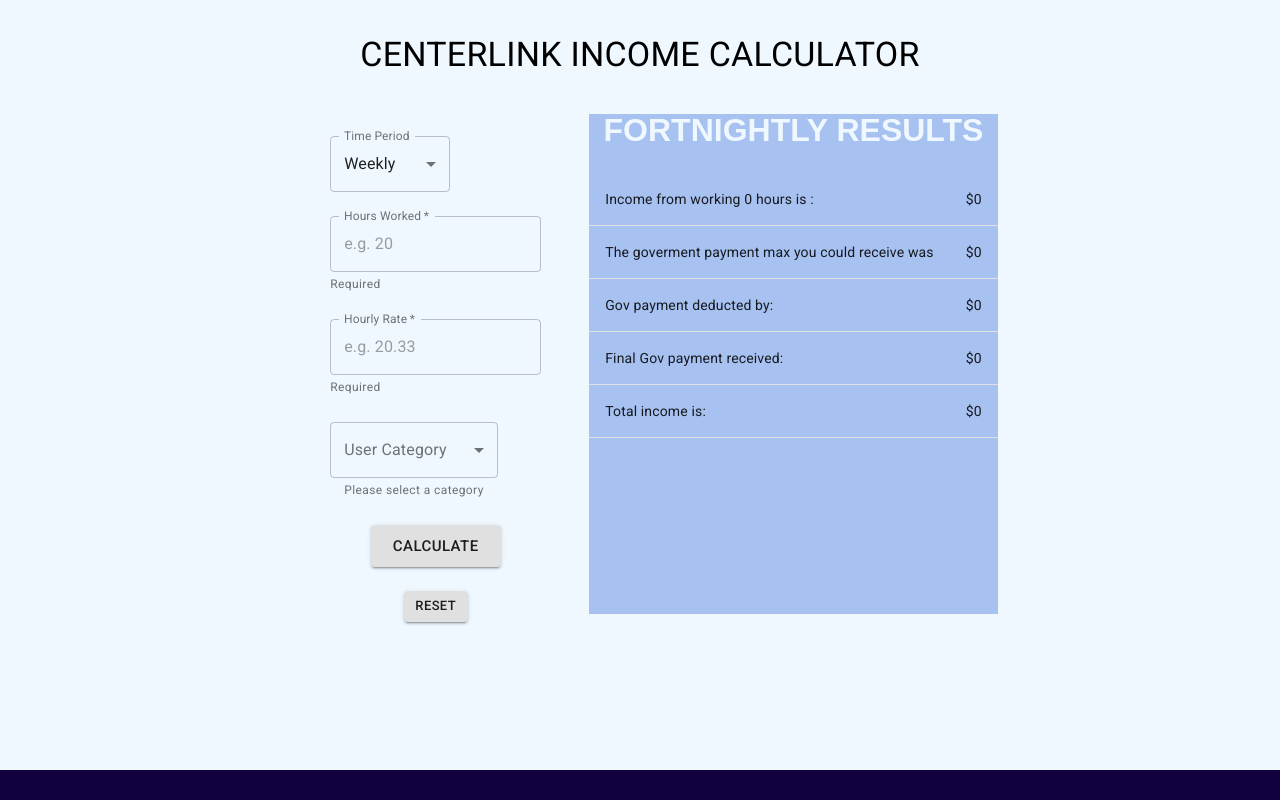
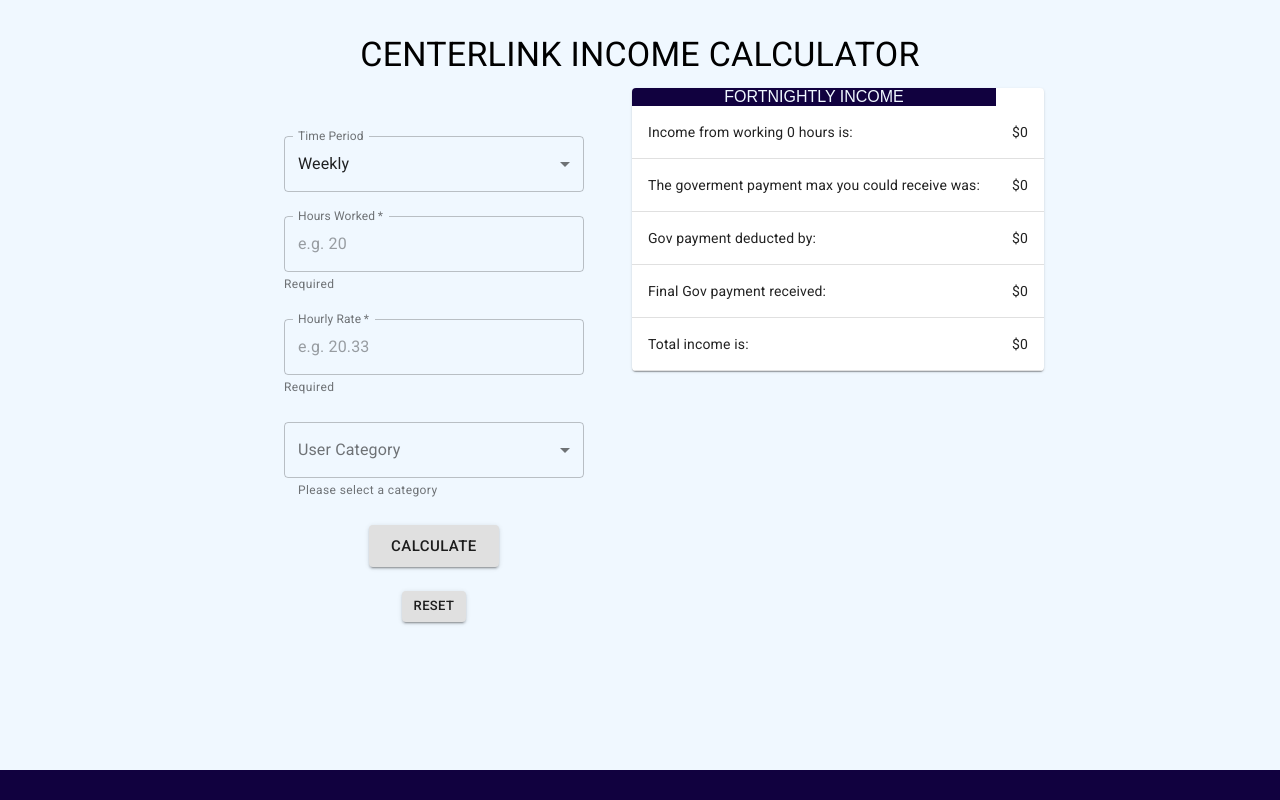
Before and after one commit to SebAnt86/incomecalc, a React (Create React App) app: page / in a window 1280 px wide. Shown: the top 800 px of the page. Built offline with nearby package versions, Linux system fonts and the light colour scheme; the HTML template or start-up script is replaced by a standard one.

Commit message:
refactor the results table with MUI

```diff
--- a/src/components/Form.js
+++ b/src/components/Form.js
@@ -18,7 +18,8 @@
 const useStyles = makeStyles((theme) => ({
   formControl: {
     // margin: theme.spacing(1),
-    minWidth: 120,
+    minWidth: 300,
+    maxWidth: "auto",
   },
   selectEmpty: {
     marginTop: theme.spacing(2),
@@ -124,7 +125,6 @@
   };
 
   // function to handle the category
-
   const handleChangeCategory = (e) => {
     setUserCategory(e.target.value);
 
@@ -140,7 +140,7 @@
     <>
       <Container maxWidth="md">
         <form onSubmit={handleSubmit}>
-          <FormGroup>
+          <FormGroup mx={{xs: 3}}>
             <Box mt={{ xs: 3 }}>
               <FormControl variant="outlined" className={classes.formControl}>
                 <InputLabel id="time_period-label">Time Period</InputLabel>
@@ -171,6 +171,7 @@
                 value={hoursWorked}
                 onChange={(e) => setHoursWorked(e.target.value)}
                 required
+                className={classes.formControl}
               />
               <FormHelperText>Required</FormHelperText>
               <Box component="p" display={hoursValid} mt={{ xs: -1 }}>
@@ -192,6 +193,7 @@
                 value={hourRate}
                 onChange={(e) => setHourRate(e.target.value)}
                 required
+                className={classes.formControl}
               />
               <FormHelperText>Required</FormHelperText>
               <Box component="p" display={rateValid} mt={{ xs: -1 }}>
@@ -212,6 +214,7 @@
                 placeholder="e.g. 800"
                 value={partnerIncome}
                 onChange={(e) => setPartnerIncome(e.target.value)}
+                className={classes.formControl}
               />
               <FormHelperText>Required</FormHelperText>
               <Box component="p" display={partnerValid} mt={{ xs: -1 }}>
--- a/src/components/Result.js
+++ b/src/components/Result.js
@@ -1,52 +1,71 @@
 import React from "react";
-import { Table, TableRow, TableCell, TableBody } from "@material-ui/core";
+
+import Table from "@material-ui/core/Table";
+import TableBody from "@material-ui/core/TableBody";
+import TableCell from "@material-ui/core/TableCell";
+import TableContainer from "@material-ui/core/TableContainer";
+import TableHead from "@material-ui/core/TableHead";
+import TableRow from "@material-ui/core/TableRow";
+import Paper from "@material-ui/core/Paper";
+import Container from "@material-ui/core/Container";
+import Typography from "@material-ui/core/Typography";
 // import { makeStyles } from '@material-ui/core/styles';
 
 function Result(props) {
   const { result } = props;
   const workIncomeTotal = result.workIncomeTotal ? result.workIncomeTotal : 0;
-  let  workedHours = result.workHours ? result.workHours : 0;
+  let workedHours = result.workHours ? result.workHours : 0;
   const maxGovPayment = result.maxGovPayment ? result.maxGovPayment : 0;
   const deductions = result.deductions ? result.deductions : 0;
   const finalGovPay = result.finalGovPay ? result.finalGovPay : 0;
   const totalIncome = result.totalIncome ? result.totalIncome : 0;
 
-
   if (result.timePeriod === "monthly") {
     workedHours = workedHours.toFixed(2);
   }
 
-
   return (
-    <div className="result">
-      <h2 className="_titles"> FORTNIGHTLY RESULTS </h2>
-      <Table className="_table" aria-label="simple table">
+    <>
+      <TableContainer component={Paper} maxWidth="md">
+        <Table aria-label="customized table">
+          <TableHead className="table-head">
+            <TableRow align="center">FORTNIGHTLY INCOME</TableRow>
+          </TableHead>
           <TableBody>
             <TableRow>
-            <TableCell>Income from working {workedHours} hours is :</TableCell>
+              <TableCell>
+                Income from working {workedHours} hours is:
+              </TableCell>
               <TableCell align="right">${workIncomeTotal}</TableCell>
             </TableRow>
             <TableRow>
               <TableCell>
-              The goverment payment max you could receive was
+              The goverment payment max you could receive was:
               </TableCell>
               <TableCell align="right">${maxGovPayment}</TableCell>
             </TableRow>
             <TableRow>
-            <TableCell> Gov payment deducted by:</TableCell>
+              <TableCell>
+              Gov payment deducted by:
+              </TableCell>
               <TableCell align="right">${deductions}</TableCell>
             </TableRow>
             <TableRow>
-            <TableCell> Final Gov payment received:</TableCell>
+              <TableCell>
+              Final Gov payment received:
+              </TableCell>
               <TableCell align="right">${finalGovPay}</TableCell>
             </TableRow>
             <TableRow>
-            <TableCell> Total income is:</TableCell>
-            <TableCell align="right">${totalIncome}</TableCell>
+              <TableCell>
+              Total income is:
+              </TableCell>
+              <TableCell>${totalIncome}</TableCell>
             </TableRow>
           </TableBody>
         </Table>
-    </div>
+      </TableContainer>
+    </>
   );
 }
 
--- a/src/index.css
+++ b/src/index.css
@@ -7,6 +7,24 @@
     font-family: sans-serif;
     margin: 0;
 }
+
+.heading {
+    padding-top: 1em;
+    text-align: center;
+ }
+
+.main-container{
+    display: flex;
+    min-height: 100vh;
+    flex-direction: column;
+    justify-content: space-between;
+}
+
+.validation {
+    color: red !important;
+    font-size: 1em !important;
+}
+
 
 .footer-style{
     background-color: #11013f;
@@ -19,123 +37,8 @@
     letter-spacing: 0.09em;
 }
 
-.main-container{
-    display: flex;
-    min-height: 100vh;
-    flex-direction: column;
-    justify-content: space-between;
+
+.table-head {
+    background-color: #11013f;
+    color: #f0f8ff;
 }
-
-
-
-/* .page_design {
-    height: 100vh;
-    display: grid;
-    grid-template-columns:repeat(2, minmax(40%,670px));
-    grid-template-rows: 0.2fr 1fr 0.2fr;
-    grid-template-areas: "header header"
-                         "form  result"
-                         "footer footer" ;
-    gap: 0px 10px;
-    justify-content: center;
-    } */
-
-.heading {
-    /* position: sticky;
-    left: 0;
-    top: 0;
-    width: 100%;
-    height: 100%;
-   grid-area: header;
-
-   font-size: 3em;
-   text-decoration: underline; */
-   padding-top: 1em;
-   text-align: center;
-}
-._titles {
-    color:aliceblue;
-    font-size: 2rem;
-}
-
- .result {
-    width: clamp(350px,100%,50vw);
-    background-color: rgba(31, 40, 91, 0.481);
-    grid-area:form ;
-    text-align: center;
-    color: rgb(242, 230, 230);
-    margin: 0 auto;
-    line-height: 2em;
-    height: 100%;
-    max-height: 500px;
-}
-
-.result {
-    background-color: rgba(87, 134, 223, 0.481);
-   grid-area: result;
-
-}
-
-
-    /* input, select {
-    width: clamp(5em,50%,15em);
-    height: 2rem;
-    border: 1px solid lightgray;
-    border-radius: 5px;
-    padding: 5px;
-    margin-left: 1rem ;
-    }
-
-   Button {
-       margin: 2rem !important;
-   } */
-
-
-/* .footer {
-    grid-area: footer;
-    position: static;
-  bottom: 0;
-  width: 100%;
-    background-color: rgb(255, 255, 255);
-
-    text-align: center;
-
-    font-size: 0.8rem;
-
-   } */
-
-/* .footer > p {
-    padding: 10px;
-    margin: auto; this is centering the footer !! ??? */
-    /* width: clamp(45ch, 50%, 75ch);
-} */
-
-.validation {
-    color: red !important;
-    font-size: 1em !important;
-}
-
-
-
-/* @media(max-width:786px) {
-    .page_design {
-
-    grid-template-columns:repeat(2, minmax(200px,670px));
-    grid-template-rows: 0.2fr 1.1fr 0.2fr;
-        grid-template-areas:
-         "header header"
-        "form form"
-        "result result"
-        "footer footer";
-        gap: 10px 10px;
-    }
-
-          .result{
-              height: 300px;
-              height: inherit;
-          }
-          .footer {
-              text-align: center;
-              margin: 1rem 1rem;
-          }
-} */
```
Lines whose indentation alone changed are shown as unchanged.
